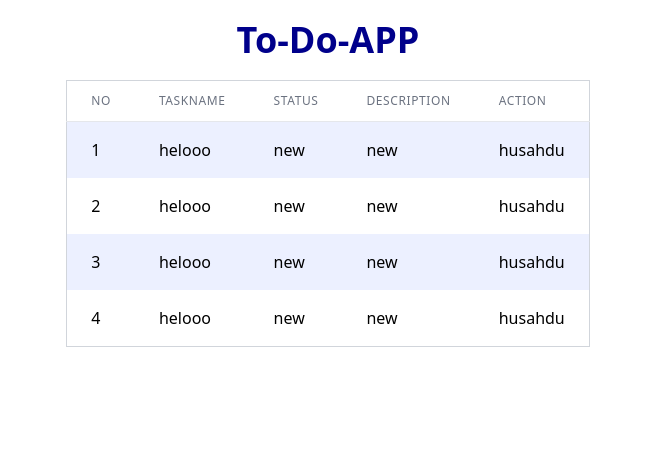
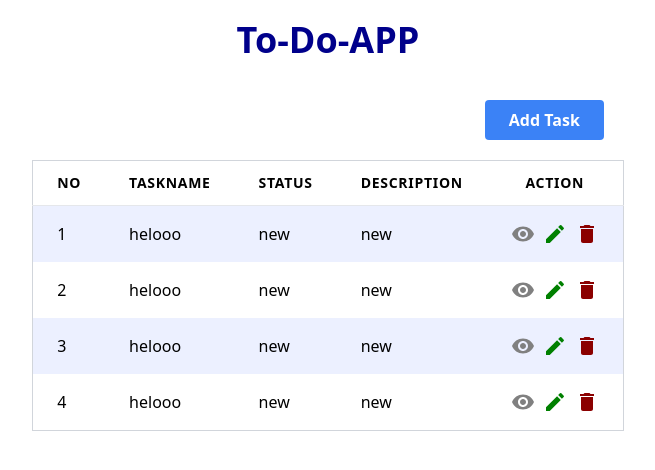
Before and after one commit to Powsihan/To-do-app-Nextjs, a Next.js app: page / in a window 1280 px wide. Shown: the top 470 px of the page, without its empty margins (312-967 px from the left). Built offline with nearby package versions, Linux system fonts and the light colour scheme.

Commit message:
Table Frontend css changes

```diff
--- a/app/pages/Main.js
+++ b/app/pages/Main.js
@@ -1,6 +1,10 @@
 import React from "react";
 import styles from "../styles/main.module.css";
 
+
+import VisibilityIcon from '@mui/icons-material/Visibility';
+import EditIcon from '@mui/icons-material/Edit';
+import DeleteIcon from '@mui/icons-material/Delete';
 const Main = () => {
   const datas = [
     { data1: "helooo", data2: "new", data3: "husahdu" },
@@ -13,25 +17,28 @@ const Main = () => {
       <h1 className={`${styles["main-text"]} text-4xl font-semibold p-5`}>
         To-Do-APP
       </h1>
+      <div className="grid w-full place-items-end p-5">
+        <button class="bg-blue-500 hover:bg-blue-700 text-white font-semibold py-2 px-6 rounded">Add Task</button>
+      </div>
       <div class="overflow-x-auto">
         <table
           className={`${styles["table-striped"]} min-w-full divide-y divide-gray-200 border border-gray-300`}
         >
           <thead>
             <tr>
-              <th class="px-6 py-3 text-left text-xs font-medium text-gray-500 uppercase tracking-wider">
+              <th class="px-6 py-3 text-center text-sm font-semibold uppercase tracking-wider">
                 No
               </th>
-              <th class="px-6 py-3 text-left text-xs font-medium text-gray-500 uppercase tracking-wider">
+              <th class="px-6 py-3 text-center text-sm font-semibold  uppercase tracking-wider">
                 TaskName
               </th>
-              <th class="px-6 py-3 text-left text-xs font-medium text-gray-500 uppercase tracking-wider">
+              <th class="px-6 py-3 text-center text-sm font-semibold  uppercase tracking-wider">
                 Status
               </th>
-              <th class="px-6 py-3 text-left text-xs font-medium text-gray-500 uppercase tracking-wider">
+              <th class="px-6 py-3 text-center text-sm font-semibold  uppercase tracking-wider">
                 Description
               </th>
-              <th class="px-6 py-3 text-left text-xs font-medium text-gray-500 uppercase tracking-wider">
+              <th class="px-6 py-3 text-center text-sm font-semibold  uppercase tracking-wider">
                 Action
               </th>
             </tr>
@@ -43,7 +50,11 @@ const Main = () => {
                 <td class="px-6 py-4 whitespace-nowrap">{data.data1}</td>
                 <td class="px-6 py-4 whitespace-nowrap">{data.data2}</td>
                 <td class="px-6 py-4 whitespace-nowrap">{data.data2}</td>
-                <td class="px-6 py-4 whitespace-nowrap">{data.data3}</td>
+                <td class="px-6 py-4 whitespace-nowrap flex flex-column gap-2">
+                  <VisibilityIcon sx={{color:'grey'}}/>
+                  <EditIcon sx={{color:'green'}}/>
+                  <DeleteIcon sx={{color:'darkred'}}/>
+                </td>
               </tr>
             ))}
           </tbody>
--- a/package.json
+++ b/package.json
@@ -9,6 +9,10 @@
     "lint": "next lint"
   },
   "dependencies": {
+    "@emotion/react": "^11.11.4",
+    "@emotion/styled": "^11.11.0",
+    "@mui/icons-material": "^5.15.14",
+    "@mui/material": "^5.15.14",
     "next": "14.1.4",
     "react": "^18",
     "react-dom": "^18"
```
Also changed, not shown: 1 other file (tests, documents, lock files or other folders).
